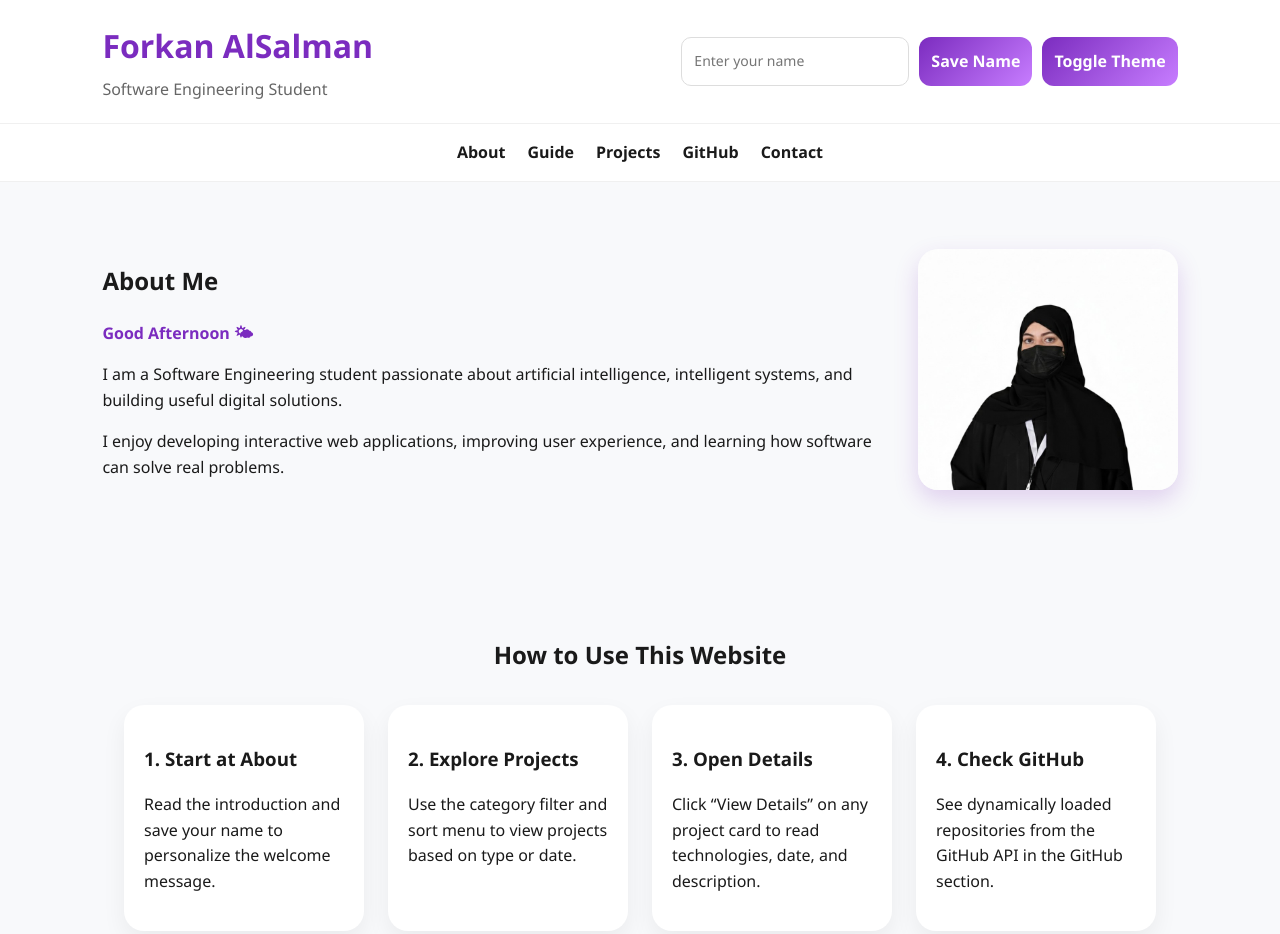
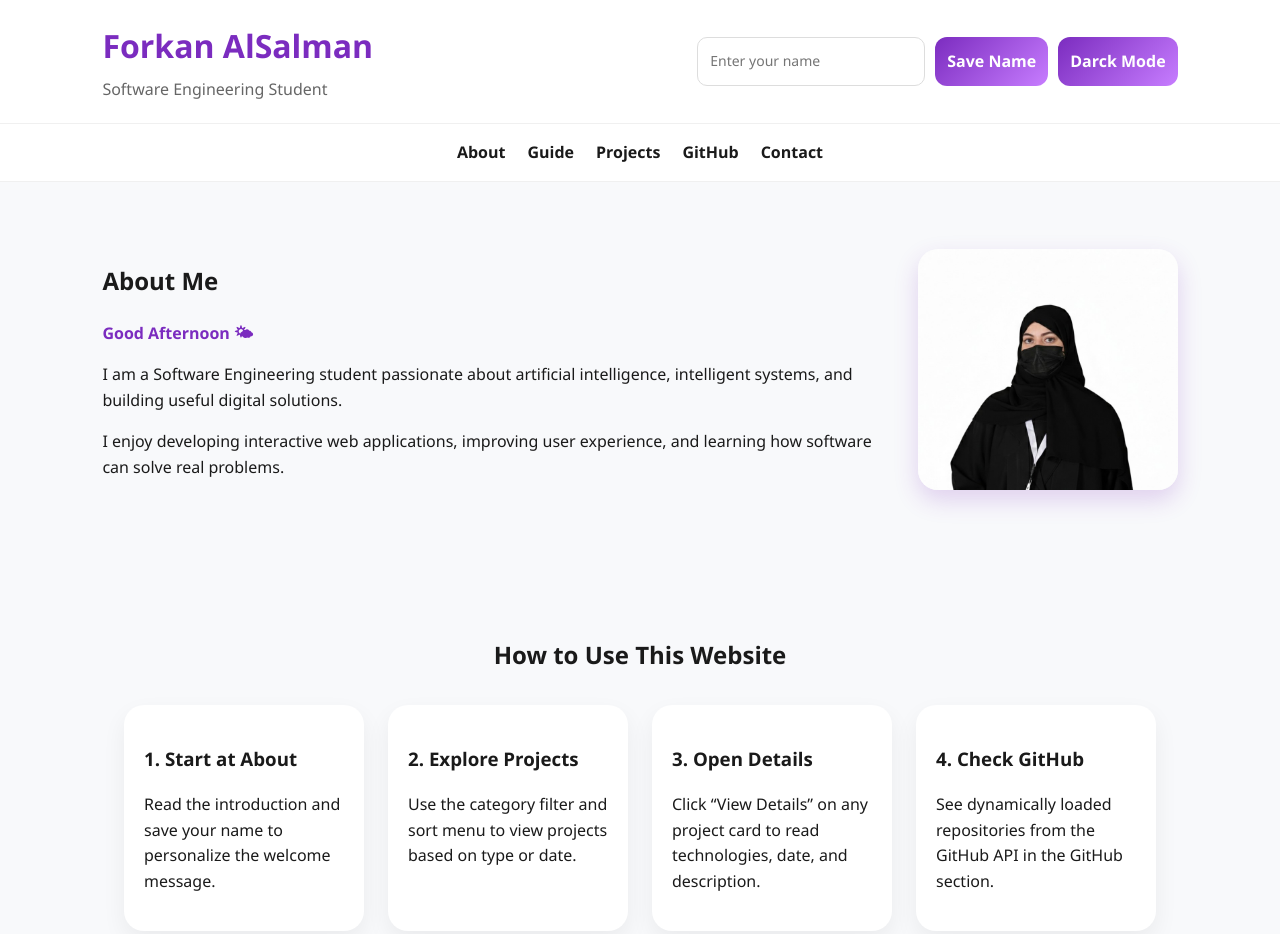
Before and after one commit to FORKAN7/202278520-forkansalman-assignment2, a plain HTML site: page assiment3/index.html in a window 1280 px wide. Shown: the top 934 px of the page. Drawn offline with Linux system fonts and the light colour scheme; no server answers.

Commit message:
adjust darke mode potton

```diff
--- a/assiment3/index.html
+++ b/assiment3/index.html
@@ -17,7 +17,7 @@
         <div class="header-actions">
             <input type="text" id="name-input" placeholder="Enter your name" aria-label="Enter your name">
             <button id="save-name-btn" type="button">Save Name</button>
-            <button id="dark-toggle" type="button">Toggle Theme</button>
+            <button id="dark-toggle" type="button">Darck Mode</button>
         </div>
     </header>
 
```
